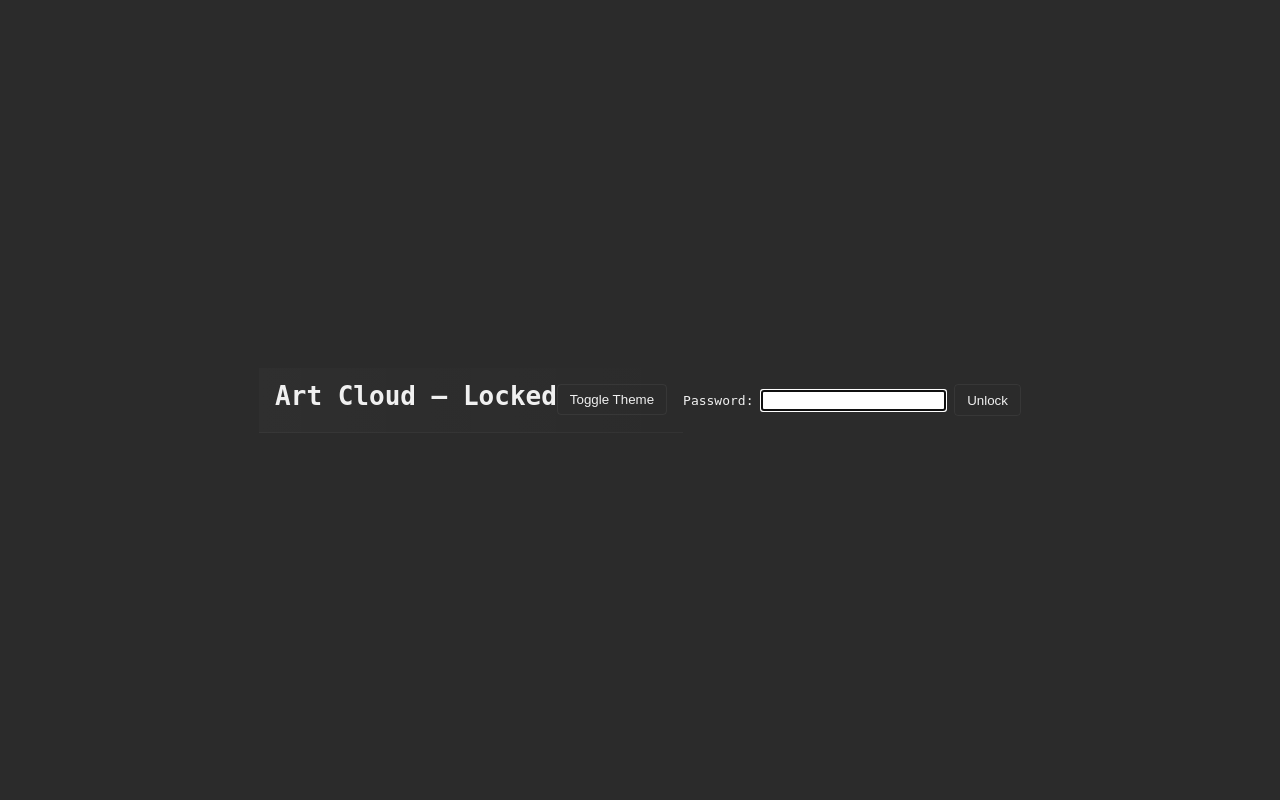
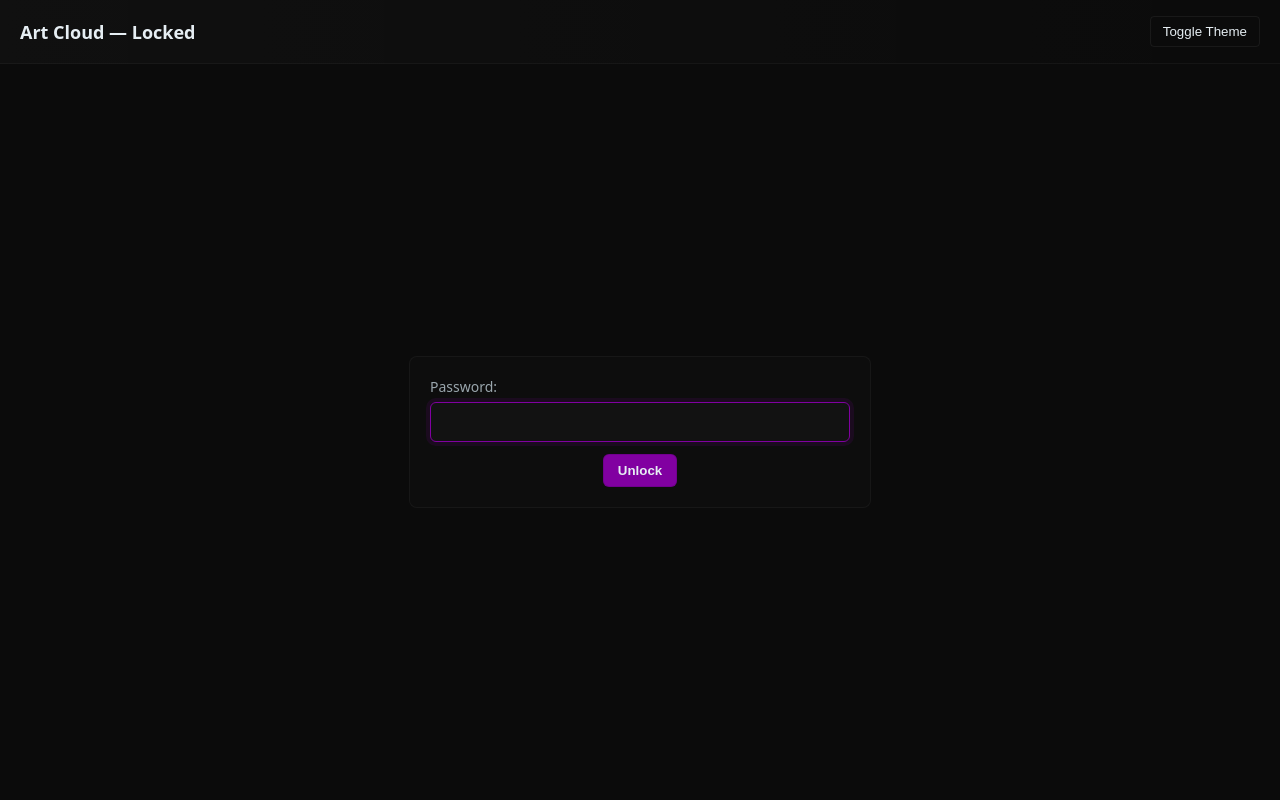
Before and after one commit to 0ARTER0/ART_Cloud, a Flask app: page / in a window 1280 px wide. Run offline with Flask 3, Linux system fonts and the light colour scheme.

Commit message:
Update style.css

```diff
--- a/static/lock_page/style.css
+++ b/static/lock_page/style.css
@@ -1,36 +1,103 @@
-:root {
-  --bg-dark: #2b2b2b;
-  --accent: #4f9a4f;
-  --text: #f0f0f0;
+/* Center the unlock form on the page without using floats */
+html, body {
+    height: 100%;
 }
 
 body {
-  background-color: var(--bg-dark);
-  color: var(--text);
-  font-family: monospace;
-  display: flex;
-  justify-content: center;
-  align-items: center;
-  height: 100vh;
-  margin: 0;
+    min-height: 100vh;
+    display: flex;
+    flex-direction: column;
+    align-items: center; /* center horizontally */
+    background: var(--bg);
 }
 
-.center-box {
-  border: 2px solid var(--accent);
-  padding: 2rem;
-  background-color: #1e1e1e;
-  min-width: 300px;
-  text-align: center;
+/* Keep header full-width and left-aligned while form stays centered */
+header {
+    align-self: stretch; /* allow header to span full width */
+    width: 100%;
+    box-sizing: border-box;
+    display: flex;
+    align-items: center;
+    justify-content: space-between;
+    padding: 12px 20px;
+    gap: 12px;
 }
 
-.center-box a {
-  display: block;
-  margin: 1rem 0;
-  color: var(--accent);
-  text-decoration: none;
-  font-size: 1.2rem;
+header h1 {
+    margin: 0;
+    font-size: 18px;
+    text-align: left;
 }
 
-.center-box a:hover {
-  text-decoration: underline;
+/* Keep header at top; the form will center itself with margin:auto */
+form {
+    margin: auto; /* centers vertically and horizontally (with body align-items:center) */
+    display: flex;
+    flex-direction: column;
+    gap: 12px;
+    align-items: stretch;
+    min-width: 300px;
+    max-width: 420px;
+    width: 90%;
+    /* use the page background and subtle border so panel looks normal */
+    background: rgba(255,255,255,0.01);
+    border: 1px solid rgba(255,255,255,0.04);
+    padding: 20px;
+    border-radius: 8px;
+    box-shadow: none;
 }
+
+
+form label {
+    display: flex;
+    flex-direction: column;
+    gap: 6px;
+    font-size: 14px;
+    color: var(--muted);
+    font-weight: 500;
+}
+
+input[type="password"] {
+    padding: 10px 12px;
+    border: 1px solid rgba(255,255,255,0.06);
+    border-radius: 6px;
+    background: rgba(255,255,255,0.02);
+    color: var(--text);
+    font-size: 16px;
+}
+
+input[type="password"]::placeholder {
+    color: rgba(255,255,255,0.45);
+}
+
+input[type="password"]:focus {
+    outline: none;
+    box-shadow: 0 0 0 4px rgba(129, 0, 161, 0.12);
+    border-color: var(--accent);
+}
+
+button[type="submit"] {
+    padding: 8px 14px;
+    align-self: center;
+    background: rgb(129, 0, 161);
+    color: var(--text);
+    border: 1px solid rgba(0,0,0,0.12);
+    border-radius: 6px;
+    cursor: pointer;
+    font-weight: 600;
+}
+
+button[type="submit"]:hover,
+button[type="submit"]:focus {
+    opacity: 0.95;
+}
+
+/* Responsive tweak for very small screens */
+@media (max-width: 360px) {
+    form {
+        padding: 14px;
+    }
+    input[type="password"] {
+        font-size: 15px;
+    }
+}
```
